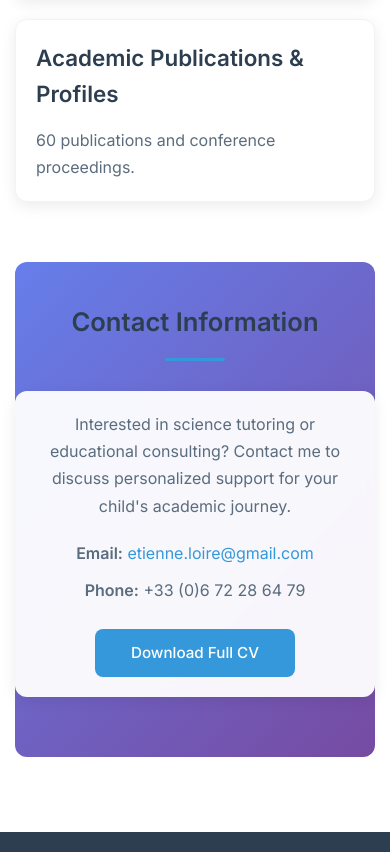
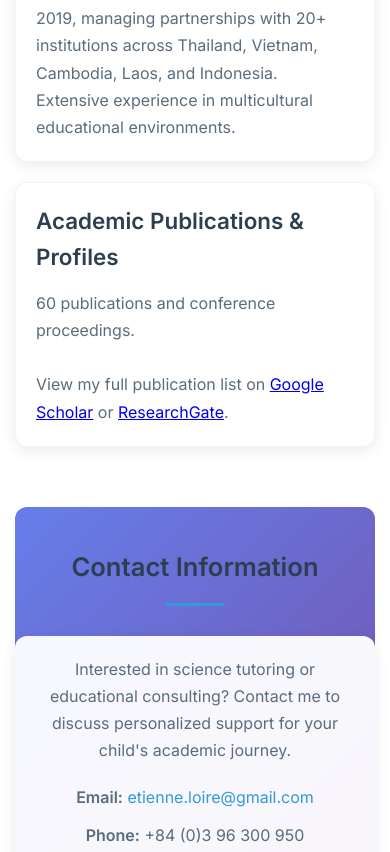
Before and after one commit to loire/TeilorenEduWebsite, a plain HTML site: page index.html in a window 390 px wide. Shown: the part 3523-4375 px from the top of the page. Drawn offline with Linux system fonts and the light colour scheme.

Commit message:
Add Copilot instructions and update contact phone number

```diff
--- a/index.html
+++ b/index.html
@@ -56,15 +56,15 @@
                 <h2 class="section-title" data-translate="professional-title">Professional Experiences</h2>
                 <div class="card">
                     <h3 data-translate="university-teaching-title">University Teaching & Training</h3>
-                    <p data-translate="university-teaching-description">Teaching Assistant (2006-2009, Sorbonne) delivering tutorials in mathematics and computer science. Guest Lecturer in Epidemiology at Kasetsart University (2019-2022, Bangkok) for international students. Trainer in genetic data analysis for international partners.</p>
+                    <p data-translate="university-teaching-description">Teaching Assistant (2006-2009, Sorbonne) delivering tutorials in mathematics and computer science.<br><br>Guest Lecturer in Epidemiology at Kasetsart University (2019-2022, Bangkok) for international students.<br><br>Trainer in genetic data analysis for international partners.</p>
                 </div>
                 <div class="card">
                     <h3 data-translate="research-title">Research Scientist (2009-2025)</h3>
-                    <p data-translate="research-description">Research Scientist at CIRAD (2015-2025) leading projects on microbial genomics, evolutionary biology, and antimicrobial resistance. Postdoctoral Researcher at CNRS and Max Planck Institute (2009-2015). Author of 60 publications, cited 2500+ times.</p>
+                    <p data-translate="research-description">Research Scientist at CIRAD (2015-2025) leading projects on microbial genomics, evolutionary biology, and antimicrobial resistance.<br><br>Postdoctoral Researcher at CNRS and Max Planck Institute (2009-2015).<br><br>Author of 60 publications, cited 2500+ times.</p>
                 </div>
                 <div class="card">
                     <h3 data-translate="tutoring-title">Secondary Education & Tutoring</h3>
-                    <p data-translate="tutoring-description">Private tutor for AP Biology at British International School of Hanoi (2025). School outreach presenter (2013-2019) conducting engaging science sessions at French high schools and middle schools.</p>
+                    <p data-translate="tutoring-description">Private tutor for AP Biology at British International School of Hanoi (2025).<br><br>School outreach presenter (2013-2019) conducting engaging science sessions at French high schools and middle schools.</p>
                 </div>
             </section>
 
@@ -96,7 +96,7 @@
                 </div>
                 <div class="card">
                     <h3 data-translate="publications-title">Academic Publications & Profiles</h3>
-                    <p data-translate="publications-description">60 publications and conference proceedings. <a href="https://scholar.google.com/citations?user=rxk_H-oAAAAJ" target="_blank">Google Scholar</a> | <a href="https://www.researchgate.net/profile/Etienne-Loire" target="_blank">ResearchGate</a></p>
+                    <p data-translate="publications-description">60 publications and conference proceedings.<br><br>View my full publication list on <a href="https://scholar.google.com/citations?user=rxk_H-oAAAAJ" target="_blank" rel="noopener noreferrer">Google Scholar</a> or <a href="https://www.researchgate.net/profile/Etienne-Loire" target="_blank" rel="noopener noreferrer">ResearchGate</a>.</p>
                 </div>
             </section>
 
@@ -107,7 +107,7 @@
                     <p data-translate="contact-description">Interested in science tutoring or educational consulting? Contact me to discuss personalized support for your child's academic journey.</p>
                     <div class="contact-info">
                         <p><strong data-translate="email-label">Email:</strong> <a href="mailto:etienne.loire@gmail.com">etienne.loire@gmail.com</a></p>
-                        <p><strong data-translate="phone-label">Phone:</strong> +33 (0)6 72 28 64 79</p>
+                        <p><strong data-translate="phone-label">Phone:</strong> +84 (0)3 96 300 950</p>
                     </div>
                     <div class="contact-links">
                         <a href="docs/cv_ed_loire2025.pdf" class="doc-link" target="_blank" data-translate="cv-link">Download Full CV</a>
--- a/script.js
+++ b/script.js
@@ -11,11 +11,11 @@ const translations = {
         'inspiration-description': 'My teaching fosters curiosity and critical thinking, ensuring students grasp core concepts with clarity while developing autonomous skills for independent scientific discovery.',
         'professional-title': 'Professional Experiences',
         'university-teaching-title': 'University Teaching & Training',
-        'university-teaching-description': 'Teaching Assistant (2006-2009, Sorbonne) delivering tutorials in mathematics and computer science. Guest Lecturer in Epidemiology at Kasetsart University (2019-2022, Bangkok) for international students. Trainer in genetic data analysis for international partners.',
+        'university-teaching-description': 'Teaching Assistant (2006-2009, Sorbonne) delivering tutorials in mathematics and computer science.<br><br>Guest Lecturer in Epidemiology at Kasetsart University (2019-2022, Bangkok) for international students.<br><br>Trainer in genetic data analysis for international partners.',
         'research-title': 'Research Scientist (2009-2025)',
-        'research-description': 'Research Scientist at CIRAD (2015-2025) leading projects on microbial genomics, evolutionary biology, and antimicrobial resistance. Postdoctoral Researcher at CNRS and Max Planck Institute (2009-2015). Author of 60 publications, cited 2500+ times.',
+        'research-description': 'Research Scientist at CIRAD (2015-2025) leading projects on microbial genomics, evolutionary biology, and antimicrobial resistance.<br><br>Postdoctoral Researcher at CNRS and Max Planck Institute (2009-2015).<br><br>Author of 60 publications, cited 2500+ times.',
         'tutoring-title': 'Secondary Education & Tutoring',
-        'tutoring-description': 'Private tutor for AP Biology at British International School of Hanoi (2025). School outreach presenter (2013-2019) conducting engaging science sessions at French high schools and middle schools.',
+        'tutoring-description': 'Private tutor for AP Biology at British International School of Hanoi (2025).<br><br>School outreach presenter (2013-2019) conducting engaging science sessions at French high schools and middle schools.',
         'education-title': 'Education',
         'phd-title': 'Ph.D. in Evolutionary Genetics (2006-2010)',
         'phd-description': 'University of Paris – Sorbonne, France',
@@ -29,7 +29,7 @@ const translations = {
         'asia-title': 'Southeast Asia Experience (2019-Present)',
         'asia-description': 'Based in Vietnam and Thailand since 2019, managing partnerships with 20+ institutions across Thailand, Vietnam, Cambodia, Laos, and Indonesia. Extensive experience in multicultural educational environments.',
         'publications-title': 'Academic Publications & Profiles',
-        'publications-description': '60 publications and conference proceedings.',
+        'publications-description': '60 publications and conference proceedings.<br><br>View my full publication list on <a href="https://scholar.google.com/citations?user=rxk_H-oAAAAJ" target="_blank" rel="noopener noreferrer">Google Scholar</a> or <a href="https://www.researchgate.net/profile/Etienne-Loire" target="_blank" rel="noopener noreferrer">ResearchGate</a>.',
         'contact-title': 'Contact Information',
         'contact-description': 'Interested in science tutoring or educational consulting? Contact me to discuss personalized support for your child\'s academic journey.',
         'email-label': 'Email:',
@@ -48,11 +48,11 @@ const translations = {
         'inspiration-description': 'Mon enseignement favorise la curiosité et la pensée critique, assurant que les étudiants comprennent les concepts fondamentaux avec clarté tout en développant des compétences autonomes pour la découverte scientifique indépendante.',
         'professional-title': 'Expériences Professionnelles',
         'university-teaching-title': 'Enseignement et Formation Universitaires',
-        'university-teaching-description': 'Chargé de TD (2006-2009, Sorbonne) en mathématiques et informatique. Professeur invité en Épidémiologie à l\'Université Kasetsart (2019-2022, Bangkok) pour étudiants internationaux. Formateur en analyse de données génétiques pour partenaires internationaux.',
+        'university-teaching-description': 'Chargé de TD (2006-2009, Sorbonne) en mathématiques et informatique.<br><br>Professeur invité en Épidémiologie à l\'Université Kasetsart (2019-2022, Bangkok) pour étudiants internationaux.<br><br>Formateur en analyse de données génétiques pour partenaires internationaux.',
         'research-title': 'Chercheur Scientifique (2009-2025)',
-        'research-description': 'Chercheur au CIRAD (2015-2025) dirigeant des projets sur la génomique microbienne, biologie évolutive et résistance antimicrobienne. Chercheur postdoctoral au CNRS et Institut Max Planck (2009-2015). Auteur de 60 publications, citées 2500+ fois.',
+        'research-description': 'Chercheur au CIRAD (2015-2025) dirigeant des projets sur la génomique microbienne, biologie évolutive et résistance antimicrobienne.<br><br>Chercheur postdoctoral au CNRS et Institut Max Planck (2009-2015).<br><br>Auteur de 60 publications, citées 2500+ fois.',
         'tutoring-title': 'Enseignement Secondaire & Tutorat',
-        'tutoring-description': 'Tuteur privé en AP Biology à la British International School of Hanoi (2025). Présentateur d\'actions éducatives (2013-2019) dans des lycées et collèges français.',
+        'tutoring-description': 'Tuteur privé en AP Biology à la British International School of Hanoi (2025).<br><br>Présentateur d\'actions éducatives (2013-2019) dans des lycées et collèges français.',
         'education-title': 'Formation',
         'phd-title': 'Doctorat en Génétique Évolutive (2006-2010)',
         'phd-description': 'Université Paris – Sorbonne, France',
@@ -66,7 +66,7 @@ const translations = {
         'asia-title': 'Expérience en Asie du Sud-Est (2019-Présent)',
         'asia-description': 'Basé au Vietnam et en Thaïlande depuis 2019, gérant des partenariats avec plus de 20 institutions en Thaïlande, Vietnam, Cambodge, Laos et Indonésie. Vaste expérience dans des environnements éducatifs multiculturels.',
         'publications-title': 'Publications Académiques & Profils',
-        'publications-description': '60 publications et actes de conférence.',
+        'publications-description': '60 publications et actes de conférence.<br><br>Consultez ma liste complète de publications sur <a href="https://scholar.google.com/citations?user=rxk_H-oAAAAJ" target="_blank" rel="noopener noreferrer">Google Scholar</a> ou <a href="https://www.researchgate.net/profile/Etienne-Loire" target="_blank" rel="noopener noreferrer">ResearchGate</a>.',
         'contact-title': 'Informations de Contact',
         'contact-description': 'Intéressé par du tutorat scientifique ou du conseil éducatif ? Contactez-moi pour discuter d\'un accompagnement personnalisé pour le parcours académique de votre enfant.',
         'email-label': 'Email :',
@@ -85,11 +85,11 @@ const translations = {
         'inspiration-description': 'Phương pháp giảng dạy của tôi nuôi dưỡng tò mò và tư duy phản biện, đảm bảo học sinh nắm vững các khái niệm cốt lõi với sự rõ ràng đồng thời phát triển các kỹ năng tự chủ cho khám phá khoa học độc lập.',
         'professional-title': 'Kinh Nghiệm Chuyên Môn',
         'university-teaching-title': 'Giảng Dạy & Đào Tạo Đại Học',
-        'university-teaching-description': 'Trợ giảng (2006-2009, Sorbonne) giảng dạy toán học và khoa học máy tính. Giảng viên khách mời về Dịch tễ học tại Đại học Kasetsart (2019-2022, Bangkok) cho sinh viên quốc tế. Huấn luyện viên phân tích dữ liệu di truyền cho các đối tác quốc tế.',
+        'university-teaching-description': 'Trợ giảng (2006-2009, Sorbonne) giảng dạy toán học và khoa học máy tính.<br><br>Giảng viên khách mời về Dịch tễ học tại Đại học Kasetsart (2019-2022, Bangkok) cho sinh viên quốc tế.<br><br>Huấn luyện viên phân tích dữ liệu di truyền cho các đối tác quốc tế.',
         'research-title': 'Nhà Nghiên Cứu Khoa Học (2009-2025)',
-        'research-description': 'Nhà nghiên cứu tại CIRAD (2015-2025) dẫn dắt các dự án về gen vi sinh vật, sinh học tiến hóa và kháng kháng sinh. Nghiên cứu sau tiến sĩ tại CNRS và Viện Max Planck (2009-2015). Tác giả của 60 công bố, được trích dẫn hơn 2500 lần.',
+        'research-description': 'Nhà nghiên cứu tại CIRAD (2015-2025) dẫn dắt các dự án về gen vi sinh vật, sinh học tiến hóa và kháng kháng sinh.<br><br>Nghiên cứu sau tiến sĩ tại CNRS và Viện Max Planck (2009-2015).<br><br>Tác giả của 60 công bố, được trích dẫn hơn 2500 lần.',
         'tutoring-title': 'Giáo Dục Trung Học & Dạy Kèm',
-        'tutoring-description': 'Gia sư riêng môn AP Biology tại Trường Quốc tế Anh Hà Nội (2025). Diễn giả tiếp cận trường học (2013-2019) thực hiện các buổi khoa học hấp dẫn tại các trường trung học Pháp.',
+        'tutoring-description': 'Gia sư riêng môn AP Biology tại Trường Quốc tế Anh Hà Nội (2025).<br><br>Diễn giả tiếp cận trường học (2013-2019) thực hiện các buổi khoa học hấp dẫn tại các trường trung học Pháp.',
         'education-title': 'Học Vấn',
         'phd-title': 'Tiến Sĩ Di Truyền Học Tiến Hóa (2006-2010)',
         'phd-description': 'Đại học Paris – Sorbonne, Pháp',
@@ -103,7 +103,7 @@ const translations = {
         'asia-title': 'Kinh Nghiệm Đông Nam Á (2019-Hiện tại)',
         'asia-description': 'Làm việc tại Việt Nam và Thái Lan từ năm 2019, quản lý quan hệ đối tác với hơn 20 tổ chức trên khắp Thái Lan, Việt Nam, Campuchia, Lào và Indonesia. Kinh nghiệm rộng rãi trong môi trường giáo dục đa văn hóa.',
         'publications-title': 'Công Bố Học Thuật & Hồ Sơ',
-        'publications-description': '60 công bố và kỷ yếu hội nghị.',
+        'publications-description': '60 công bố và kỷ yếu hội nghị.<br><br>Xem danh sách công bố đầy đủ trên <a href="https://scholar.google.com/citations?user=rxk_H-oAAAAJ" target="_blank" rel="noopener noreferrer">Google Scholar</a> hoặc <a href="https://www.researchgate.net/profile/Etienne-Loire" target="_blank" rel="noopener noreferrer">ResearchGate</a>.',
         'contact-title': 'Thông Tin Liên Hệ',
         'contact-description': 'Quan tâm đến dạy kèm khoa học hoặc tư vấn giáo dục? Liên hệ với tôi để thảo luận về hỗ trợ cá nhân hóa cho hành trình học tập của con em.',
         'email-label': 'Email:',
@@ -168,7 +168,7 @@ function setLanguage(language) {
     translatableElements.forEach(element => {
         const key = element.getAttribute('data-translate');
         if (translations[language] && translations[language][key]) {
-            element.textContent = translations[language][key];
+            element.innerHTML = translations[language][key];
         }
     });
 
```
Also changed, not shown: 1 other file.
